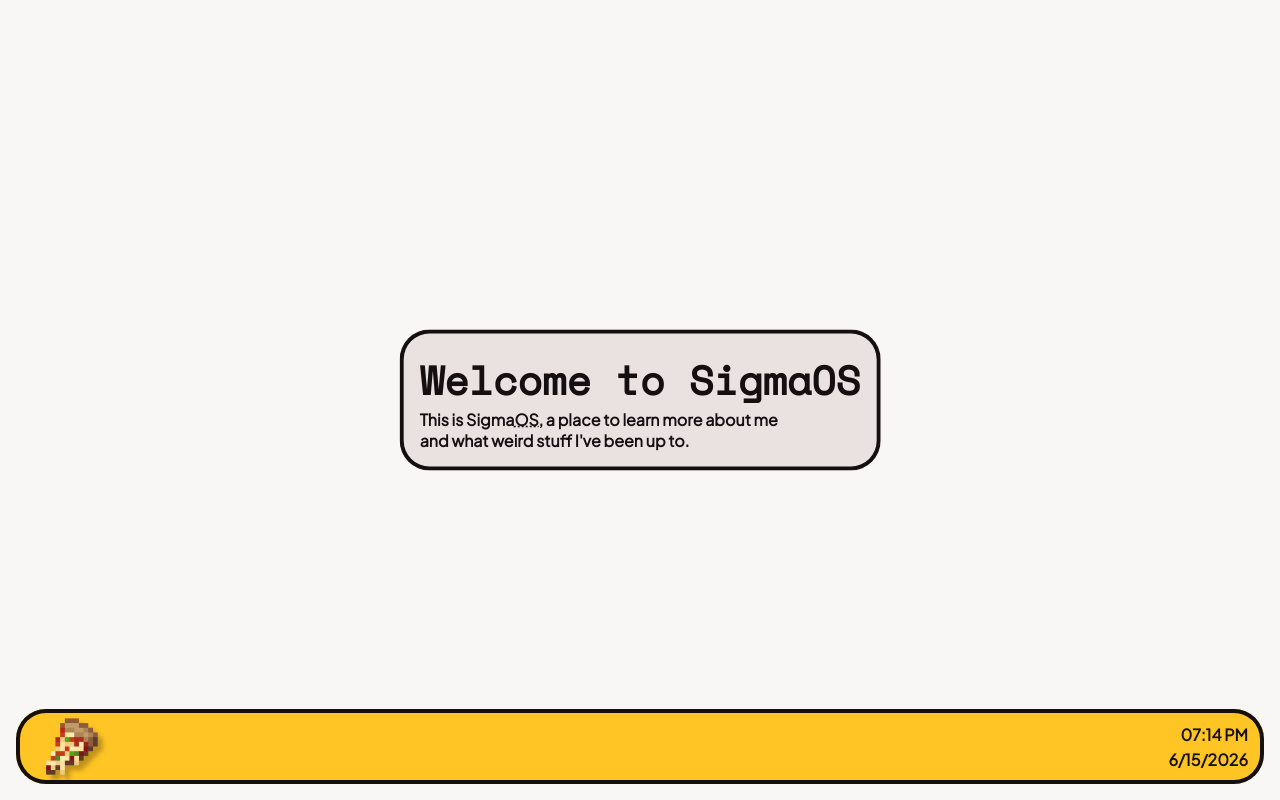
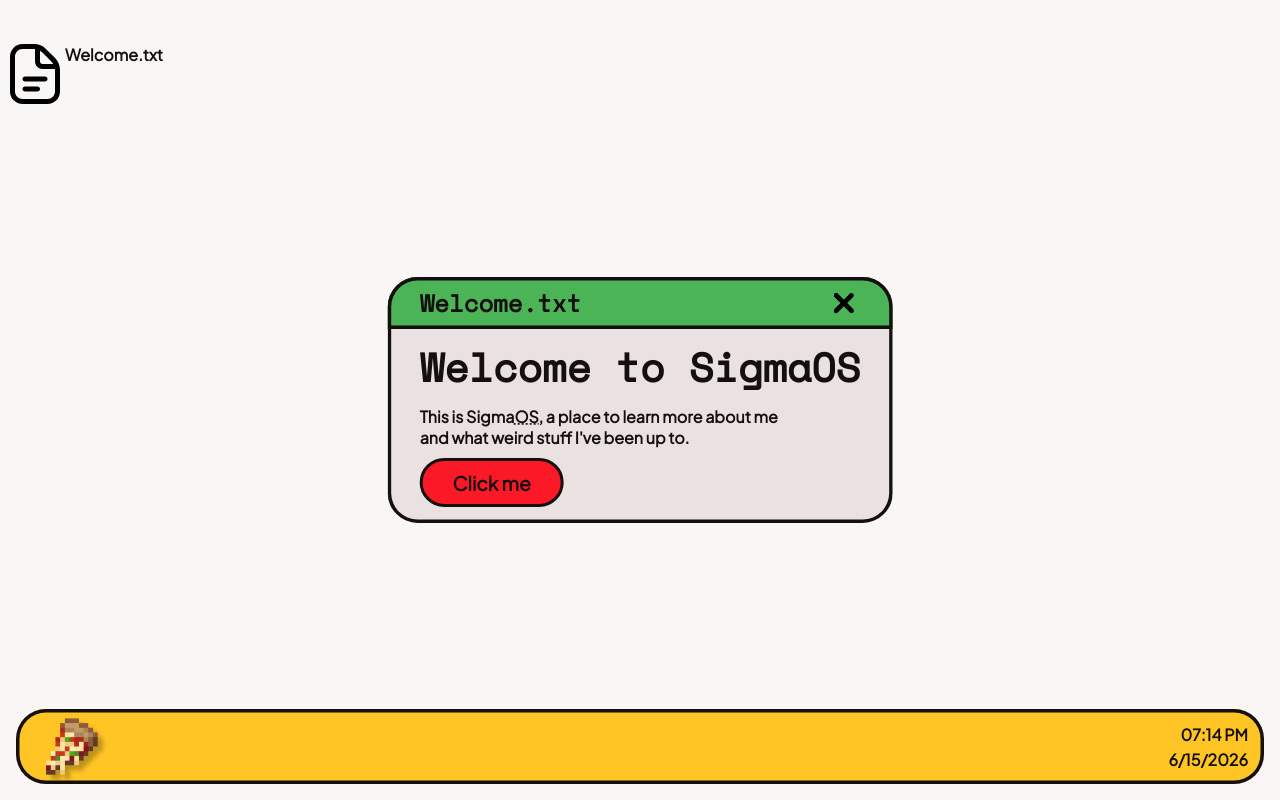
Before and after one commit to NuttiesNuts/SigmaOS, a plain HTML site: page index.html in a window 1280 px wide. Drawn offline with nearby package versions, Linux system fonts and the light colour scheme.

Commit message:
Finished Welcome Screen

```diff
--- a/index.html
+++ b/index.html
@@ -7,16 +7,32 @@
 
 
 <body>
-  <div class="window" id="draggable">
-    <h1>Welcome to SigmaOS</h1>
-    <p>
-      This is Sigma<abbr title="Operating System">OS</abbr>, a place to learn more about me <br>
-      and what weird stuff I've been up to.
-    </p>
+
+  <div class="window" id="welcome">
+    <div class="handle" id="welcomeheader">
+      <h2>Welcome.txt</h2>
+      <button class="icon" id="close"><img src="resources\assets\icons\X.svg" alt="Close"></button>
+    </div>
+    <div class="content">
+      <h1>Welcome to SigmaOS</h1>
+      <p>
+        This is Sigma<abbr title="Operating System">OS</abbr>, a place to learn more about me <br>
+        and what weird stuff I've been up to.
+      </p>
+
+      <button class="button">Click me</button>
+    </div>
+  </div>
+
+  <div id="desktopApps">
+    <div class="app" id="welcomeApp">
+      <img class="appImage" src="resources/assets/icons/notes.svg">
+      <p>Welcome.txt</p>
+    </div>
   </div>
 
   <div class="task-bar">
-    <img src="resources\assets\pizza_slice.png" alt="Pizza Logo" width="75" height="75">
+    <img class="pizza" src="resources\assets\pizza_slice.png" alt="Pizza Logo" width="75" height="75">
     <div class="spacer"></div>
     <p class="time" id="time">
 
@@ -25,4 +41,5 @@
 
   <script src="script.js"></script>
 </body>
+
 </html>
--- a/script.js
+++ b/script.js
@@ -25,7 +25,7 @@ setInterval(function () {
 
 
 // Make the DIV element draggable:
-dragElement(document.getElementById("draggable"));
+dragElement(document.getElementById("welcome"));
 
 // Step 1: Define a function called `dragElement` that makes an HTML element draggable.
 function dragElement(element) {
@@ -43,8 +43,10 @@ function dragElement(element) {
   } else {
     // Step 5: If not present, assign the function directly to the draggable element's `onmousedown` event.
     // This allows you to drag the window by holding down anywhere on the window.
+
     element.onmousedown = startDragging;
   }
+
 
   // Step 6: Define the `startDragging` function to capture the initial mouse position and set up event listeners.
   function startDragging(e) {
@@ -78,3 +80,24 @@ function dragElement(element) {
     document.onmousemove = null;
   }
 }
+
+function closeWindow(element) {
+  element.style.display = "none"
+}
+
+function openWindow(element) {
+  element.style.display = "block"
+}
+
+var welcomeScreen = document.querySelector("#welcome")
+var welcomeScreenClose = document.querySelector("#close")
+var welcomeScreenOpen = document.querySelector("#welcomeApp")
+
+
+welcomeScreenClose.addEventListener("click", function() {
+  closeWindow(welcomeScreen);
+});
+
+welcomeScreenOpen.addEventListener("click", function() {
+  openWindow(welcomeScreen);
+});
--- a/style.css
+++ b/style.css
@@ -7,32 +7,83 @@
     --gray: #EAE1E1;
 
     --corner-radius: 30px;
-    --border-width: 4px;
+    --border-width: 3.5px;
+
+    --app-size: 5em;
 }
 
 body {
     font-family: 'Plus Jakarta Sans';
     font-style: semi-bold;
-    font-weight: 600;
-    font-size: 1em;
+    font-weight: 800;
     color: var(--text);
     background-color: var(--background);
 }
 
-html, body {
-  overflow: hidden;
+html,
+body {
+    overflow: hidden;
 }
 
-h1, h2, h3, h4, h5 {
-  font-family: 'Space Mono';
-  font-style: bold;
-  font-weight: 700;
-  font-size: 2.5em;
-  color: var(--text);
+h1,
+h2,
+h3,
+h4,
+h5 {
+    font-family: 'Space Mono';
+    font-style: bold;
+    font-weight: 700;
+    color: var(--text);
 }
 
-p, h1, h2, h3, h4, h5 {
+h1 {
+    font-size: 2.5em;
+}
+
+p,
+h1,
+h2,
+h3,
+h4,
+h5 {
     margin: 0;
+}
+
+.content {
+    margin: 0 2rem;
+    display: flex;
+    flex-direction: column;
+    gap: 10px;
+    padding-top: 0.5em;
+}
+
+.handle {
+    background-color: var(--accent);
+    box-shadow: inset 0px 0px 0px var(--border-width) var(--text);
+    background-color: var(--accent);
+    border-top-left-radius: var(--corner-radius);
+    border-top-right-radius: var(--corner-radius);
+
+    padding: 0.5em 2rem;
+
+    cursor: grab;
+    touch-action: none;
+
+    display: flex;
+    justify-content: space-between;
+    align-items: center;
+}
+
+.icon {
+    background: rgba(0, 0, 0, 0);
+    border: 0;
+
+    display: flex;
+    align-items: center;
+}
+
+button {
+    cursor: pointer;
 }
 
 .window {
@@ -40,17 +91,18 @@ p, h1, h2, h3, h4, h5 {
     top: 50%;
     left: 50%;
     transform: translate(-50%, -50%);
-    padding: 20px;
+
 
     justify-content: center;
-    cursor: grab;
-    touch-action: none;
 
     width: max-content;
+    z-index: 999;
+    padding-bottom: 1em;
 }
 
-.window, .task-bar {
-    box-shadow:inset 0px 0px 0px var(--border-width) var(--text);
+.window,
+.task-bar {
+    box-shadow: inset 0px 0px 0px var(--border-width) var(--text);
     background-color: var(--gray);
     border-radius: var(--corner-radius);
 }
@@ -79,7 +131,64 @@ p, h1, h2, h3, h4, h5 {
     text-align: right;
 }
 
-img {
+.pizza {
     -webkit-filter: drop-shadow(5px 5px 2px #00000040);
     filter: drop-shadow(5px 5px 2px #00000040);
 }
+
+.button {
+    width: 7.5em;
+
+    padding: 0.5em 0;
+
+    font-family: 'Plus Jakarta Sans';
+    font-style: semi-bold;
+    font-weight: 800;
+    font-size: 1.2em;
+    color: var(--text);
+
+    background-color: var(--primary);
+    border: solid var(--border-width) var(--text);
+    border-radius: var(--corner-radius);
+
+    transition-duration: 0.4s;
+}
+
+.button:hover {
+    background-color: var(--secondary);
+}
+
+#desktopApps {
+    padding-top: 16px;
+    padding-left: 16px;
+}
+
+.app {
+    height: var(--app-size);
+    width: var(--app-size);
+    text-align: center;
+
+    display: flex;
+    flex-flow: column wrap;
+    align-items: center;
+    align-content: center;
+    justify-content: space-between;
+
+    background-color: var(--background);
+    border-radius: var(--corner-radius);
+
+    padding: 1.25em;
+
+    cursor: pointer;
+
+    transition-duration: 0.4s;
+}
+
+.appImage {
+    height: calc(var(--app-size) - 1.25em);
+    width: calc(var(--app-size) - 1.25em);
+}
+
+.app:hover {
+    background-color: var(--gray);
+}
```
Also changed, not shown: resources/assets/icons/notes.svg (added), resources/assets/icons/x.svg (added).
